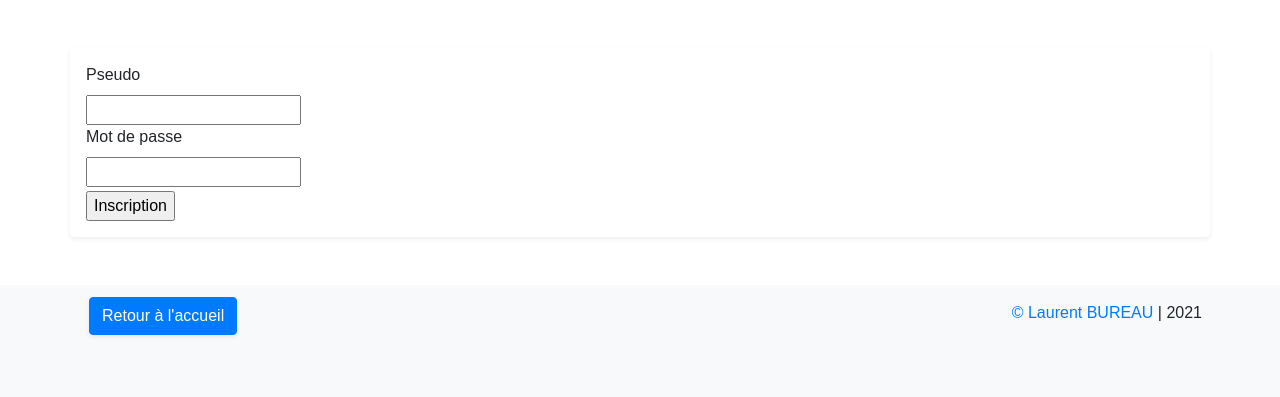
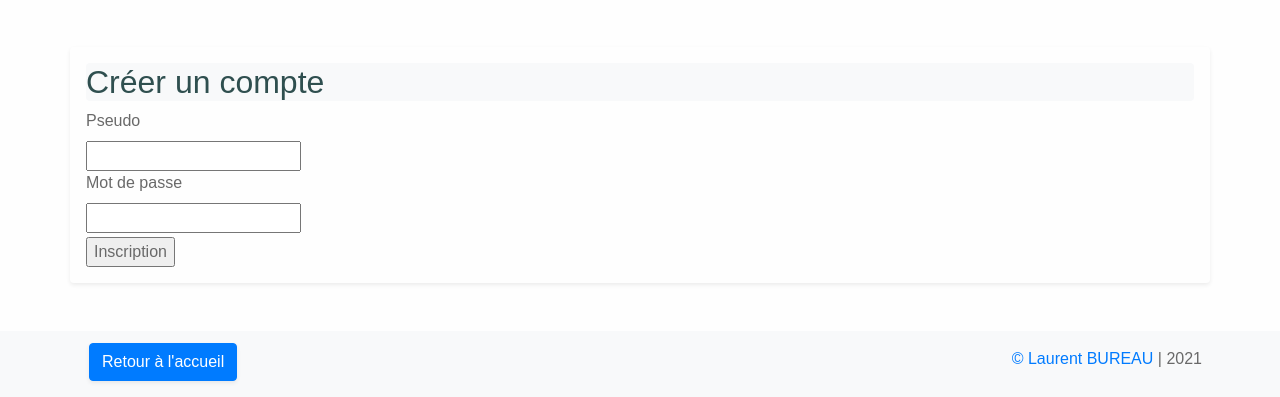
Before and after one commit to Naalot/P4, a PHP site: template templates/register.php in a window 1280 px wide. Shown: the part 525-922 px from the top of the page. Before the commit the page ends 861 px from the top, so only its background shows below. Run offline with PHP 8.4, Linux system fonts and the light colour scheme; the template is opened without the code that fills it, so the values that code supplies are empty; some libraries are stand-ins or nearby versions.

Commit message:
Modif CSS 'Login/Register'

```diff
--- a/public/css/styles.css
+++ b/public/css/styles.css
@@ -1,8 +1,13 @@
 * {
     font-family: sans-serif;
+    color: dimgray;
 }
 
-h2, h2 a {
+body {
+    background-color: #f8f9fa05 !important;
+}
+
+h1, header p, h2, h2 a {
     color: darkslategray;
 }
 
@@ -14,7 +19,7 @@ h2, h2 a {
     padding: 20px;
 }
 
-#logo img{
+#logo img {
     height: 50px;
 }
 
--- a/templates/home.php
+++ b/templates/home.php
@@ -13,7 +13,7 @@
 <?= $this->session->show('delete_account'); ?>
 
 
-<div class="container text-center shadow-sm p-0 mb-5 bg-white rounded">
+<div class="container text-center shadow-sm p-1 mb-5 bg-light rounded">
     <h1>
         Lorem ipsum dolor sit amet consectetur adipisicing elit. Ex animi quam eius cupiditate, dignissimos tempore ut quisquam doloremque, ipsum laborum nobis dolorum distinctio, sapiente quos voluptatem harum modi omnis cum!
     </h1>
--- a/templates/login.php
+++ b/templates/login.php
@@ -2,9 +2,11 @@
 
 <?= $this->session->show('error_login'); ?>
 <div class="container shadow-sm p-3 mb-5 rounded">
+    <h2 class="bg-light rounded">Connexion à votre compte</h2>
+
     <form method="post" action="/index.php?route=login">
         <label for="pseudo">Pseudo</label><br>
-        <input type="text" id="pseudo" name="pseudo" value="<?= isset($post) ? htmlspecialchars($post->get('pseudo')): ''; ?>"><br>
+        <input type="text" id="pseudo" name="pseudo" value="<?= isset($post) ? htmlspecialchars($post->get('pseudo')) : ''; ?>"><br>
         <label for="password">Mot de passe</label><br>
         <input type="password" id="password" name="password"><br>
         <input class="mt-1" type="submit" value="Connexion" id="submit" name="submit">
--- a/templates/navbar.php
+++ b/templates/navbar.php
@@ -29,10 +29,10 @@
                             <li class="nav-item">
                                 <a class="nav-link" href="/index.php?route=administration">Administration</a>
                             </li>
+                            <li class="nav-item">
+                                <a class="nav-link" href="/index.php?route=addArticle">Nouvel article</a>
+                            </li>
                         <?php } ?>
-                        <li class="nav-item">
-                            <a class="nav-link" href="/index.php?route=addArticle">Nouvel article</a>
-                        </li>
 
                     <?php
                     } else {
--- a/templates/register.php
+++ b/templates/register.php
@@ -1,6 +1,8 @@
 <?php $this->title = "Inscription"; ?>
 
 <div class="container shadow-sm p-3 mb-5 rounded">
+    <h2 class="bg-light rounded">Créer un compte</h2>
+
     <form method="post" action="/index.php?route=register">
         <label for="pseudo">Pseudo</label><br>
         <input type="text" id="pseudo" name="pseudo" value="<?= isset($post) ? htmlspecialchars($post->get('pseudo')): ''; ?>"><br>
```
Also changed, not shown: src/controller/FrontController.php (+3 -4 lines), templates/form_comment.php (+6 -2 lines), templates/single.php (+19 -9 lines).
